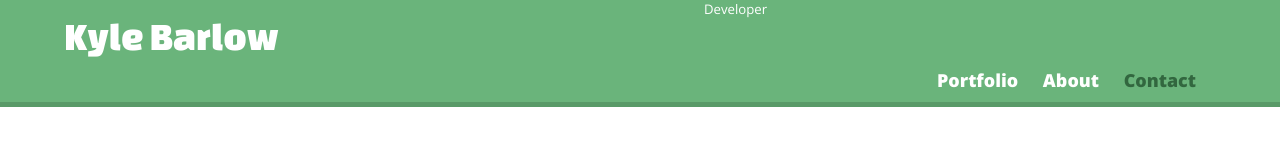
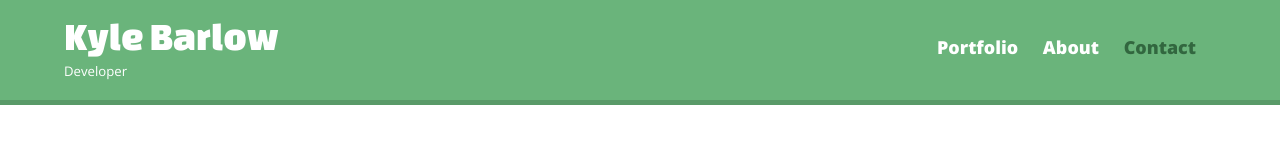
Before and after one commit to kbazl3/ttPortfolio, a plain HTML site: page contact.html in a window 1280 px wide. Shown: the top 162 px of the page. Drawn offline with nearby package versions, Linux system fonts and the light colour scheme.

Commit message:
added minor styling changes

```diff
--- a/contact.html
+++ b/contact.html
@@ -9,13 +9,16 @@
         <link href='https://fonts.googleapis.com/css?family=Changa+One|Open+Sans:400,400italic,700,700italic,800' rel='stylesheet' type='text/css'>
         <link rel="stylesheet" href="css/style.css">
         <link rel="stylesheet" href="css/responsive.css">
+        <meta name="viewport" content="width=device-width, user-scalable=no, initial-scale=1.0, maximum-scale=1.0, minimum-scale=1.0">
     </head>
     <body>
         <header>
-            <a href="index.html" >
-            <h1 class="logo">Kyle Barlow</h1>
-            <h2 class="logo">Developer</h2>
-            </a>
+            <div class="logo">
+                <a href="index.html" >
+                    <h1>Kyle Barlow</h1>
+                    <h2>Developer</h2>
+                </a>
+            </div>
             <nav>
                 <ul>
                     <li><a href="index.html">Portfolio</a></li>
--- a/css/responsive.css
+++ b/css/responsive.css
@@ -21,6 +21,27 @@
         float: left;
         margin: 0 5% 80px 0;
 
+    }
+
+    nav {
+        background: none;
+        float: right;
+        font-size: 1.12em;
+        margin-right: 5%;
+        text-align: right;
+        width: 45%;
+    }
+
+    .logo {
+        float: left;
+        margin-left: 5%;
+        text-align: left;
+        width: 45%;
+    }
+
+    header {
+        border-bottom: 5px solid #599a68;
+        margin-bottom: 60px;
     }
 }
 
```
Also changed, not shown: about.html (+7 -4 lines), index.html (+12 -11 lines), images/img(1).jpg (renamed from images/img (1).jpg), images/img(2).jpg (renamed from images/img (2).jpg), images/img(3).jpg (renamed from images/img (3).jpg), images/img(4).jpg (renamed from images/img (4).jpg), images/img(5).jpg (renamed from images/img (5).jpg).
